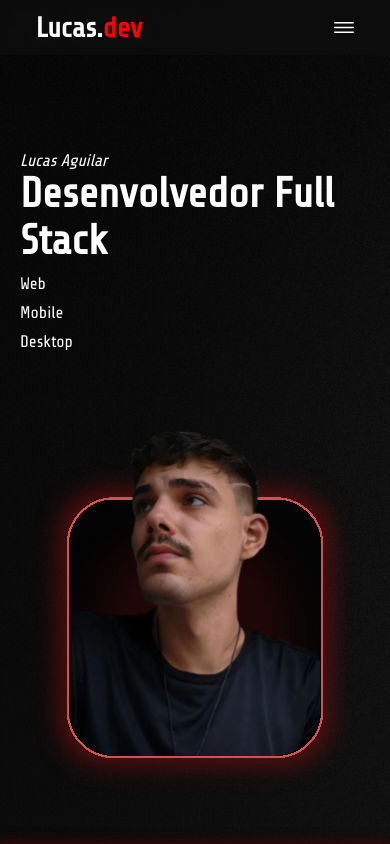
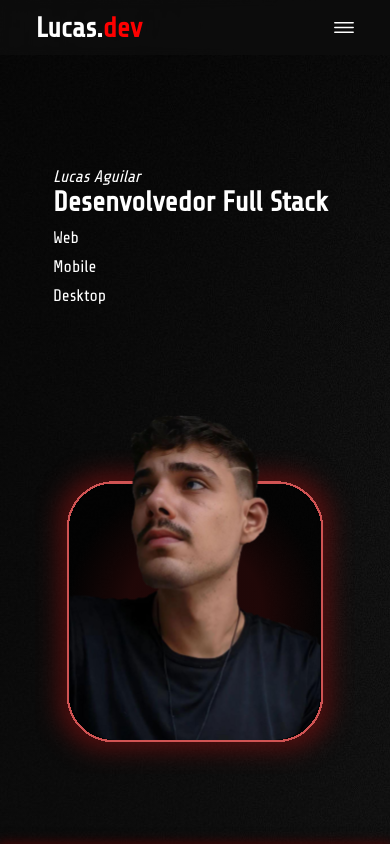
Before and after one commit to LucasSAguilar/portfolio_2024, a React (Create React App) app: page / in a window 390 px wide. Shown: the top 844 px of the page. Built offline with nearby package versions, Linux system fonts and the light colour scheme.

Commit message:
Animacao na escrita da home

```diff
--- a/src/telas/Home/styles.css
+++ b/src/telas/Home/styles.css
@@ -6,60 +6,91 @@
   padding: 20px;
 }
 
-
-.nome-apresentacao-home{
+.nome-apresentacao-home {
   font-weight: 100;
   font-style: italic;
   font-size: 2rem;
 }
 
-.titulo-apresentacao-home{
+.titulo-apresentacao-home {
   font-size: 4rem;
+  overflow: hidden;
+  border-right: 0.15em solid #5a0202;
+  white-space: nowrap;
+  animation: typing 3.5s steps(40, end), blink-caret 0.75s step-end infinite;
 }
 
-.areas-atuacao-apresentacao-home{
+@keyframes typing {
+  from {
+    width: 0;
+  }
+  to {
+    width: 100%;
+  }
+}
+
+@keyframes blink-caret {
+  from,
+  to {
+    border-color: transparent;
+    padding-right: 5px;
+  }
+  50% {
+    border-color: #5a0202;
+  }
+}
+
+.areas-atuacao-apresentacao-home {
   font-size: 2rem;
   margin-top: 10px;
+  overflow: hidden;
+  animation: exibir_areas 1.5s forwards 4s;
+  width: 0%;
 }
 
+@keyframes exibir_areas {
+  from {
+    width: 0%;
+  }
+  to {
+    width: 100%;
+  }
+}
 
 .texto-destaque {
   font-size: 4rem;
 }
 
-
 @media screen and (max-width: 1000px) {
-    .nome-apresentacao-home{
+  .nome-apresentacao-home {
     font-size: 1.5rem;
   }
 
-    .titulo-apresentacao-home, .texto-destaque{
+  .titulo-apresentacao-home,
+  .texto-destaque {
     font-size: 3.5rem;
-
   }
 
-    .areas-atuacao-apresentacao-home{
+  .areas-atuacao-apresentacao-home {
     font-size: 1.5rem;
   }
 }
 
 @media screen and (max-width: 650px) {
-
-
-    .apresentacao-home{
+  .apresentacao-home {
     margin-top: 100px;
   }
 
-    .nome-apresentacao-home{
+  .nome-apresentacao-home {
     font-size: 1.2rem;
   }
 
-    .titulo-apresentacao-home, .texto-destaque{
-        font-size: 3rem;
-
+  .titulo-apresentacao-home,
+  .texto-destaque {
+    font-size: 2rem;
   }
 
-    .areas-atuacao-apresentacao-home{
+  .areas-atuacao-apresentacao-home {
     font-size: 1.2rem;
   }
 
```
Lines whose indentation alone changed are shown as unchanged.
